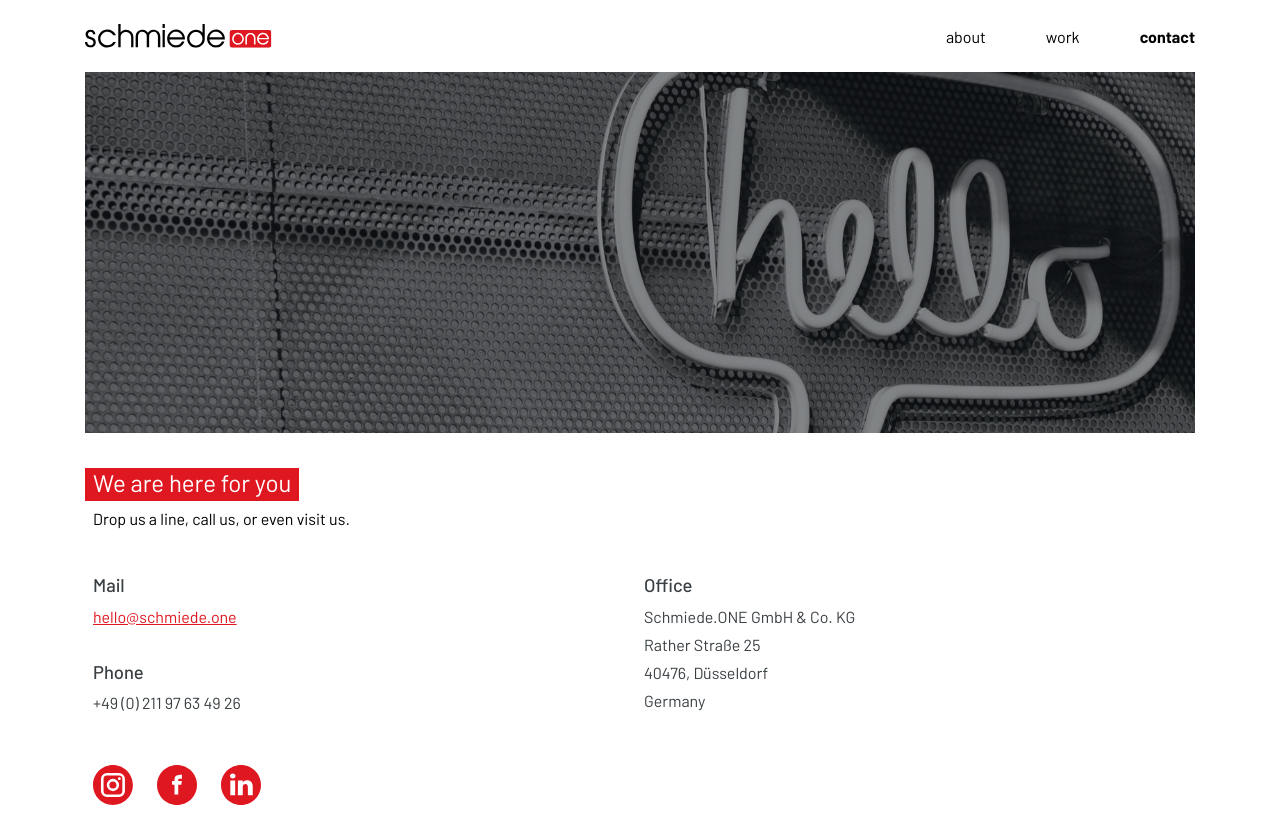
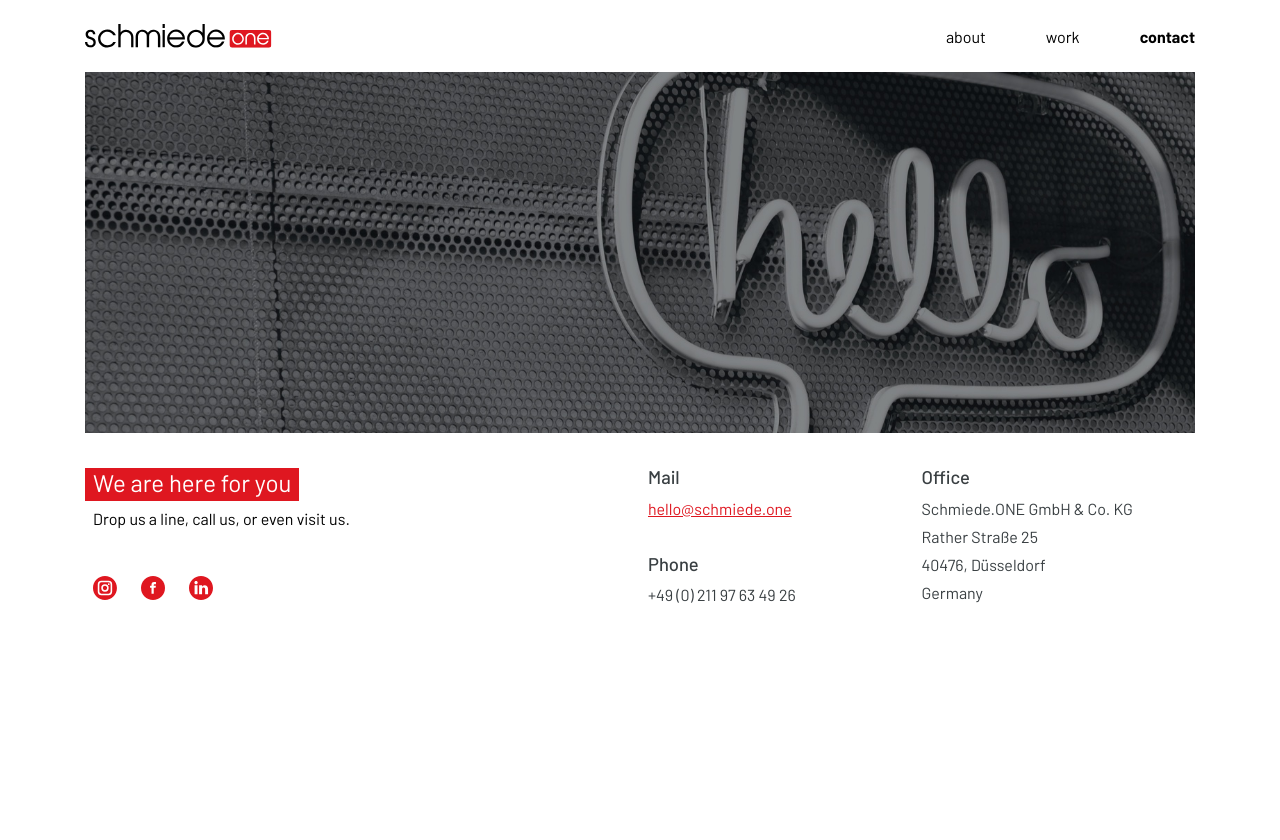
Before and after one commit to axlbert/schmiede-website-new, a Next.js app: page /contact in a window 1280 px wide. After the commit the page ends 800 px from the top, so only its background shows below. Built offline with nearby package versions, Linux system fonts and the light colour scheme.

Commit message:
init contact md markup

```diff
--- a/pages/contact/contact.css
+++ b/pages/contact/contact.css
@@ -42,6 +42,12 @@
     margin-bottom: 1rem;
   }
 }
+@media (min-width: 992px) {
+  .Contact-TitleSection {
+    float: left;
+    width: 50%;
+  }
+}
 
 /* Info */
 .Contact-InfoSection {
@@ -73,6 +79,12 @@
     margin-top: 2rem;
   }
 }
+@media (min-width: 992px) {
+  .Contact-InfoSection {
+    float: right;
+    width: 50%;
+  }
+}
 
 /* Social */
 .Contact-SocialSection {
@@ -81,11 +93,28 @@
   padding-left: .5rem;
 }
 .Contact-SocialLink {
+  display: inline-block;
   margin-right: 1.5rem;
+}
+.Contact-SocialImage {
+  width: 100%;
+  height: 100%;
 }
 @media (min-width: 576px) {
   .Contact-SocialSection {
     padding-top: 3rem;
+  }
+}
+@media (min-width: 992px) {
+  .Contact-SocialSection {
+    clear: none;
+    float: left;
+    width: 50%;
+    padding-top: 0rem;
+  }
+  .Contact-SocialLink {
+    width: 1.5rem;
+    height: 1.5rem;
   }
 }
 
@@ -143,10 +172,10 @@
   text-align: center;
 }*/
 
-.Contact-SocialImage {
+/*.Contact-SocialImage {
   width: 1.5rem;
   height: 1.5rem;
-}
+}*/
 
 @media (min-width: 992px) {
   .Contact-TitleBlock {
--- a/pages/contact/index.js
+++ b/pages/contact/index.js
@@ -37,35 +37,52 @@ export default function Contact() {
             </span>
           </section>
 
-
           <section className="Contact-InfoSection">
             <div className="Contact-InfoBlock">
               <span className="Contact-Heading">Mail</span>
               <span className="Contact-Paragraph">
-                <a className="Contact-MailLink" href="#">hello@schmiede.one</a>
+                <a className="Contact-MailLink" href="#">
+                  hello@schmiede.one
+                </a>
               </span>
               <span className="Contact-Heading">Phone</span>
-              <span className="Contact-Paragraph">+49 (0) 211 97 63 49 26</span>
+              <span className="Contact-Paragraph">
+                +49 (0) 211 97 63 49 26
+              </span>
             </div>
 
             <div className="Contact-InfoBlock">
               <span className="Contact-Heading">Office</span>
-              <span className="Contact-Paragraph">Schmiede.ONE GmbH &amp; Co. KG</span>
-              <span className="Contact-Paragraph">Rather Straße 25 </span>
-              <span className="Contact-Paragraph">40476, Düsseldorf </span>
+              <span className="Contact-Paragraph">
+                Schmiede.ONE GmbH &amp; Co. KG
+              </span>
+              <span className="Contact-Paragraph">Rather Straße 25</span>
+              <span className="Contact-Paragraph">40476, Düsseldorf</span>
               <span className="Contact-Paragraph">Germany</span>
             </div>
           </section>
 
           <section className="Contact-SocialSection">
             <a className="Contact-SocialLink" href="#" title="Instagram">
-              <img src="/contact/instagram.svg" alt="Instagram" />
+              <img
+              className="Contact-SocialImage"
+                src="/contact/instagram.svg"
+                alt="Instagram"
+              />
             </a>
             <a className="Contact-SocialLink" href="#" title="Facebook">
-              <img src="/contact/facebook.svg" alt="Facebook" />
+              <img
+                className="Contact-SocialImage"
+                src="/contact/facebook.svg"
+                alt="Facebook"
+              />
             </a>
             <a className="Contact-SocialLink" href="#" title="LinkedIn">
-              <img src="/contact/linkedin.svg" alt="LinkedIn" />
+              <img
+              className="Contact-SocialImage"
+                src="/contact/linkedin.svg"
+                alt="LinkedIn"
+              />
             </a>
           </section>
         </main>
```
